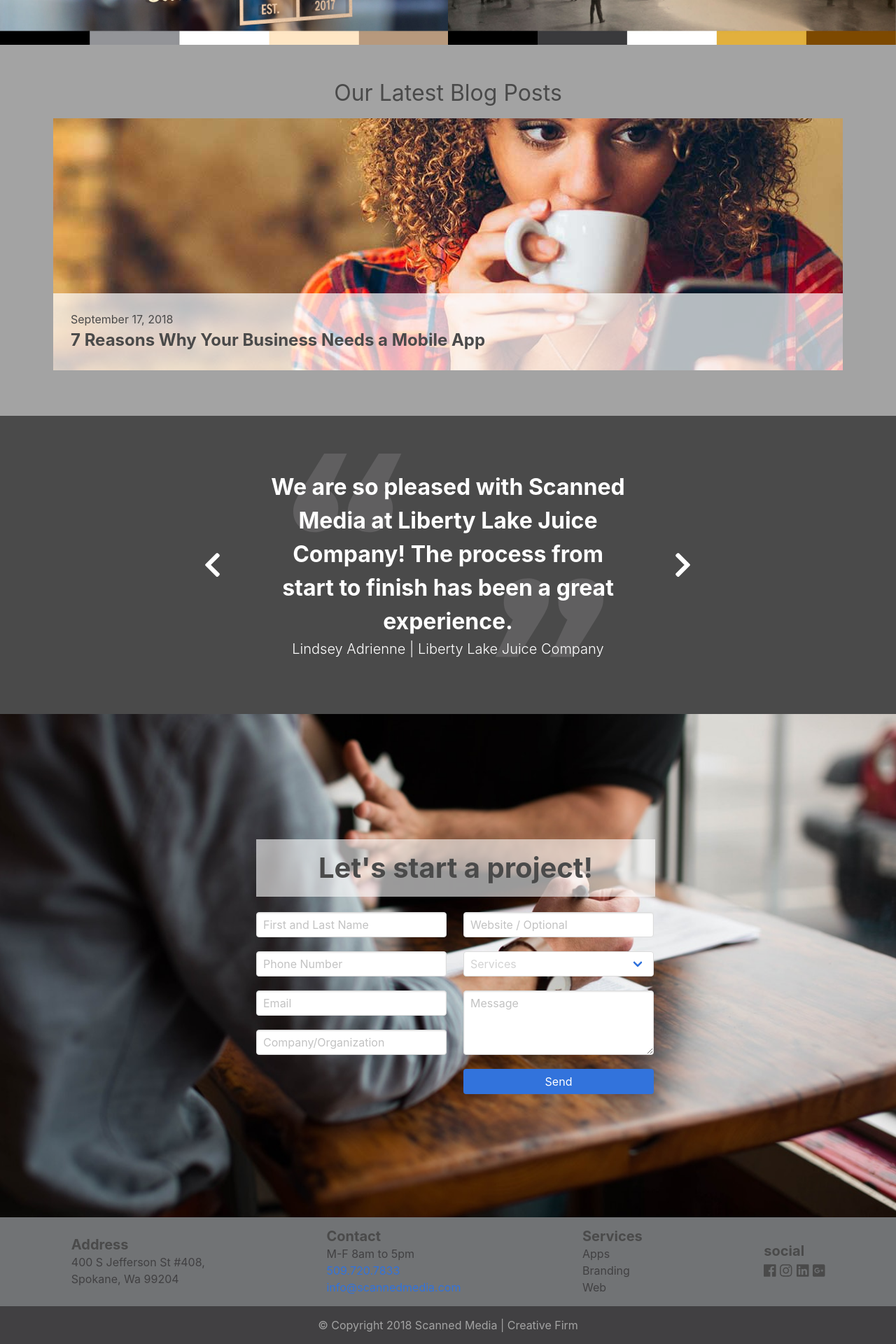
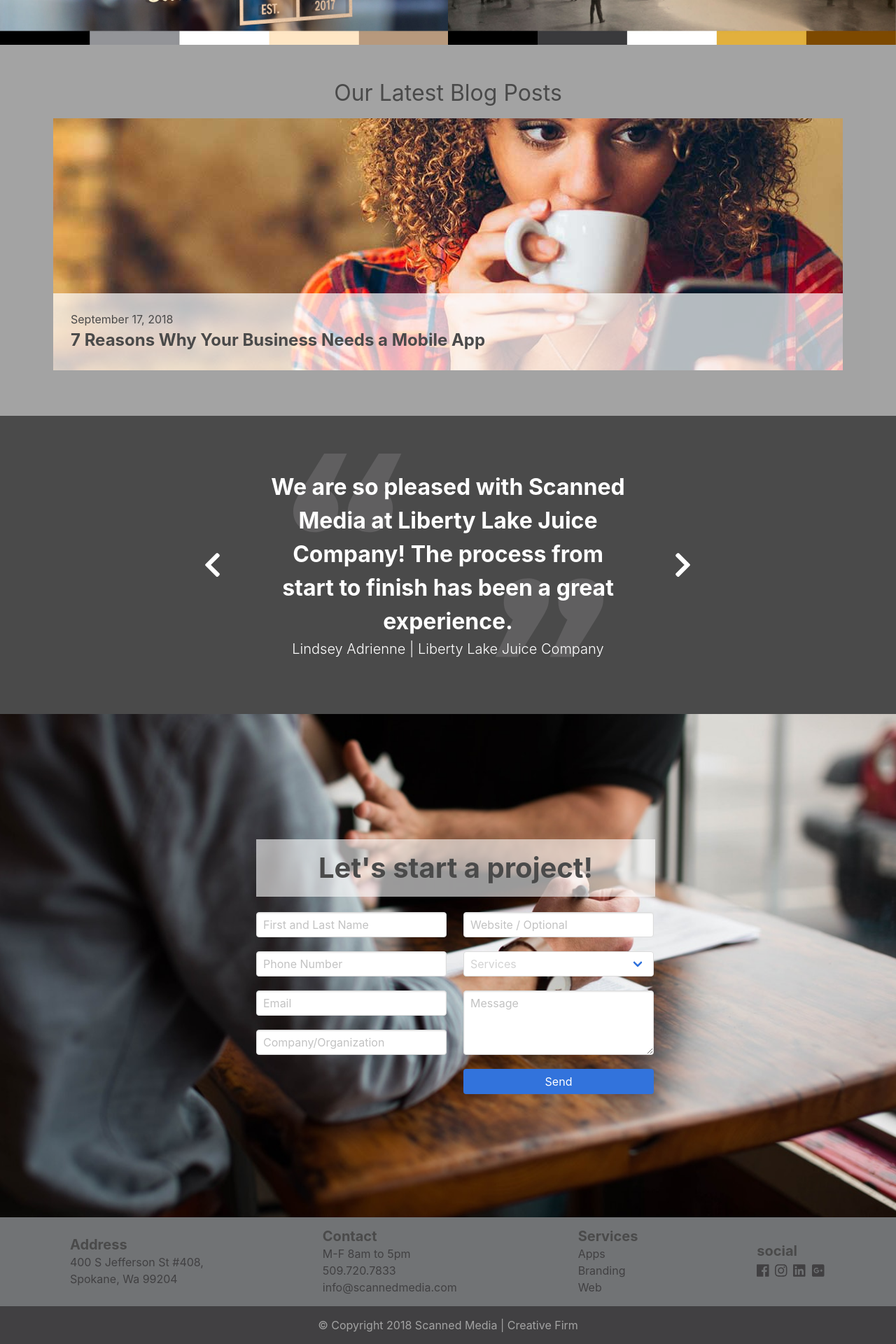
Before and after one commit to scannedmedia/scannedmedia, a Jekyll site: the page built from index.markdown, in a window 1280 px wide. Shown: the part 2381-4301 px from the top of the page at 70% size. Built offline with Jekyll 4.4.1, drawn with Linux system fonts in a browser that asks for light colours; nearby versions of some CDN libraries.

Commit message:
updating links in footer

```diff
--- a/_includes/basic-footer.html
+++ b/_includes/basic-footer.html
@@ -7,7 +7,7 @@
           {% if item.is-social %}
             <p class="has-text-dark-grey is-size-5">
               {% for icon in item.icons %}
-                <a class="has-text-grey-dark" href="{{icon.url}}"><i class="fab fa-{{icon.icon}}"></i></a>
+                <a href="{{icon.url}}"><i class="fab fa-{{icon.icon}}"></i></a>
               {% endfor %}
             </p>
           {% else %}
--- a/assets/styles/index.scss
+++ b/assets/styles/index.scss
@@ -308,6 +308,13 @@ p img {
 .footer {
   padding: 15px;
 }
+.footer p a {
+  color: #414042 !important;
+  padding-right: 3px;
+}
+.footer p a:hover {
+  color: #26A089 !important;
+}
 
 .bottomfoot {
   padding: 15px
```
